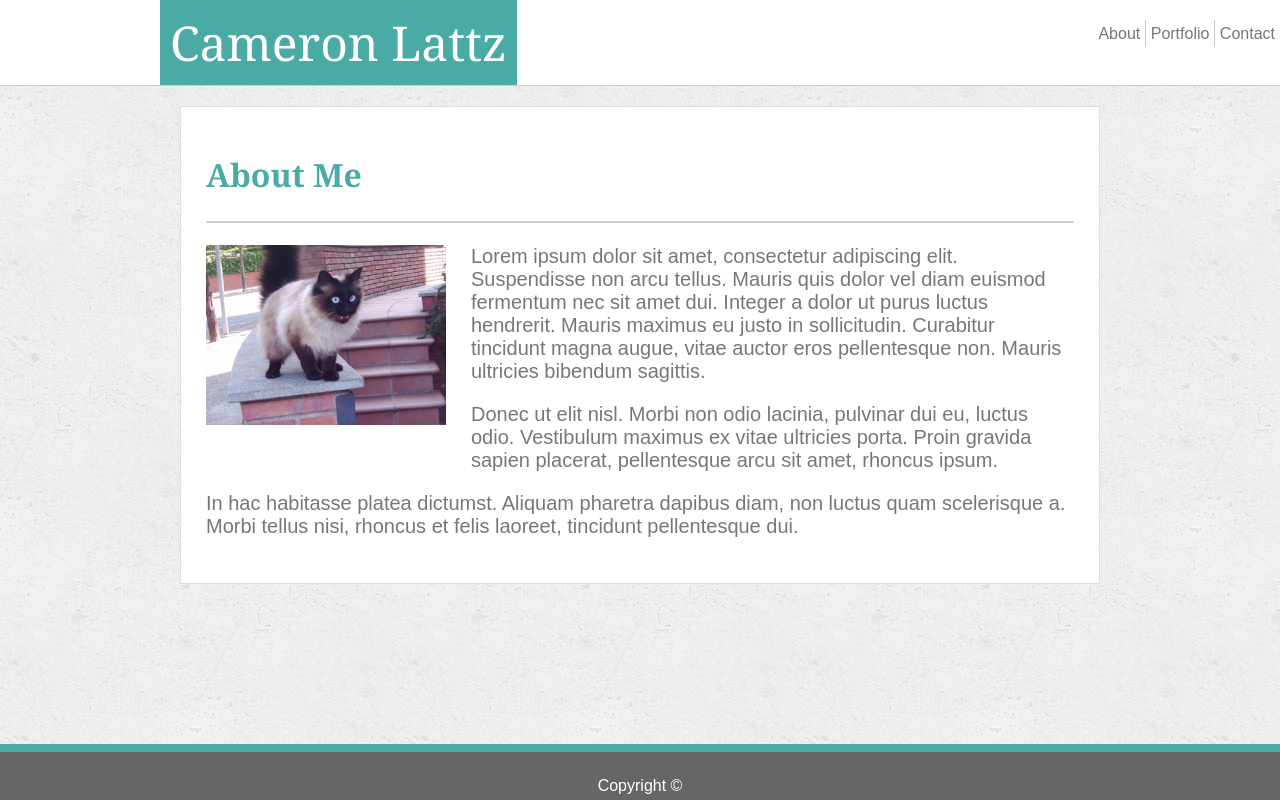
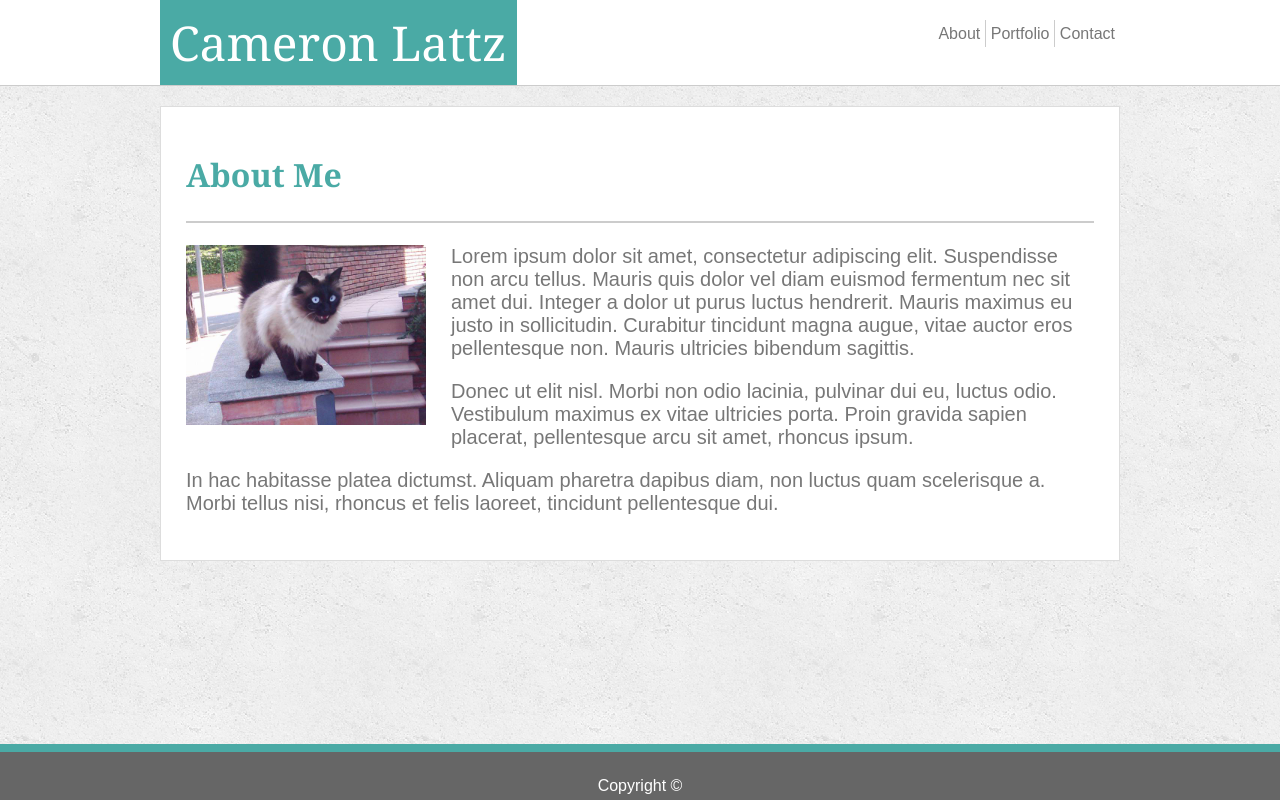
Before and after one commit to cameronlattz/Basic-Portfolio, a plain HTML site: page index.html in a window 1280 px wide. Drawn offline with Linux system fonts and the light colour scheme.

Commit message:
fixed css

```diff
--- a/assets/css/style.css
+++ b/assets/css/style.css
@@ -33,7 +33,7 @@ div.header {
 div.content {
     position: relative;
     margin: 0px auto;
-    max-width: 920px;
+    max-width: 960px;
     background-color: #fff;
     border: 1px solid #ddd;
     padding: 25px;
@@ -53,6 +53,7 @@ div.footer {
 }
 
 div.header div.wrapper {
+    position: relative;
     margin: 0px auto;
     max-width: 960px;
 }
```
